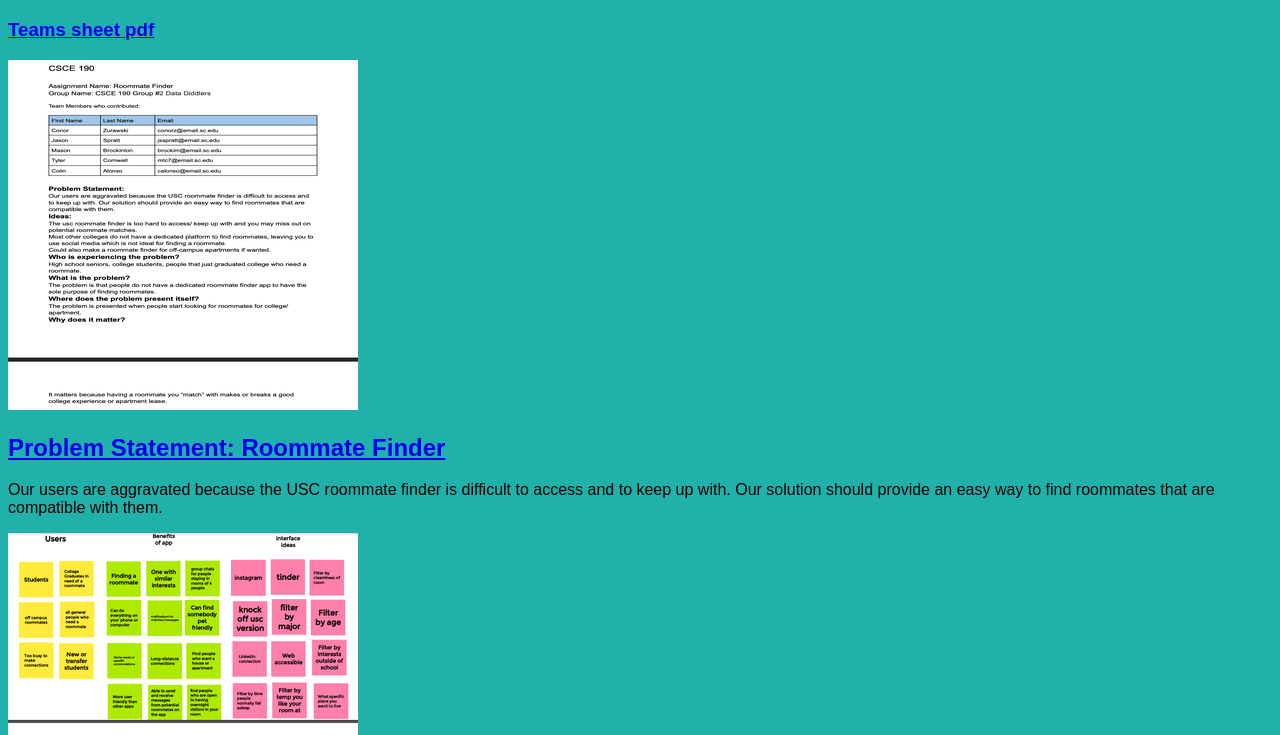
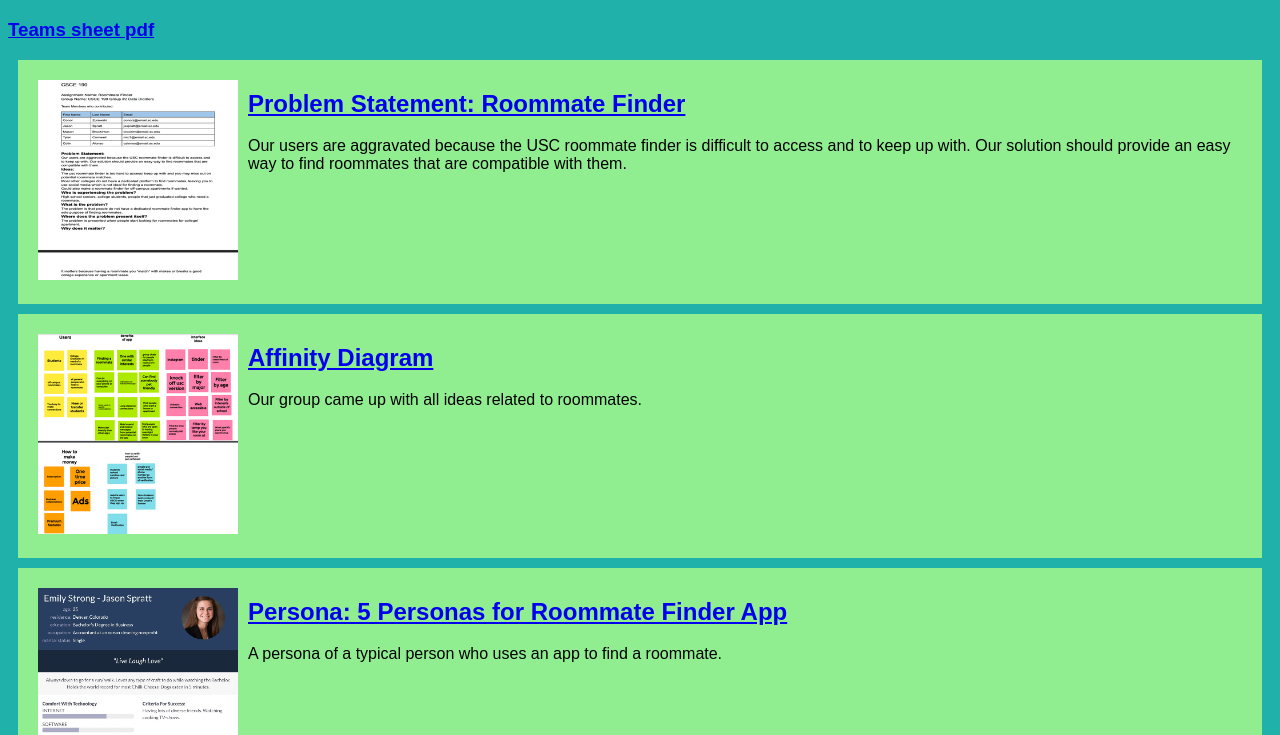
Before and after one commit to sprattj11/sprattj11.csce190, a plain HTML site: page index.html in a window 1280 px wide. Shown: the part 61-796 px from the top of the page. Drawn offline with Linux system fonts and the light colour scheme.

Commit message:
Add files via upload

```diff
--- a/style.css
+++ b/style.css
@@ -4,8 +4,22 @@ body
     font-family:Arial, Helvetica, sans-serif;
 }
 
+.assignment
+{
+    display:flex;
+    padding:10px;
+    margin:10px;
+    background: lightgreen;
+}
+
+.assignment img
+{
+    width:200px;
+    padding:10px;
+}
+
 h1
 {
-color: darkslategrey;
-text-align: center;
+    color: darkslategrey;
+    text-align: center;
 }
```
